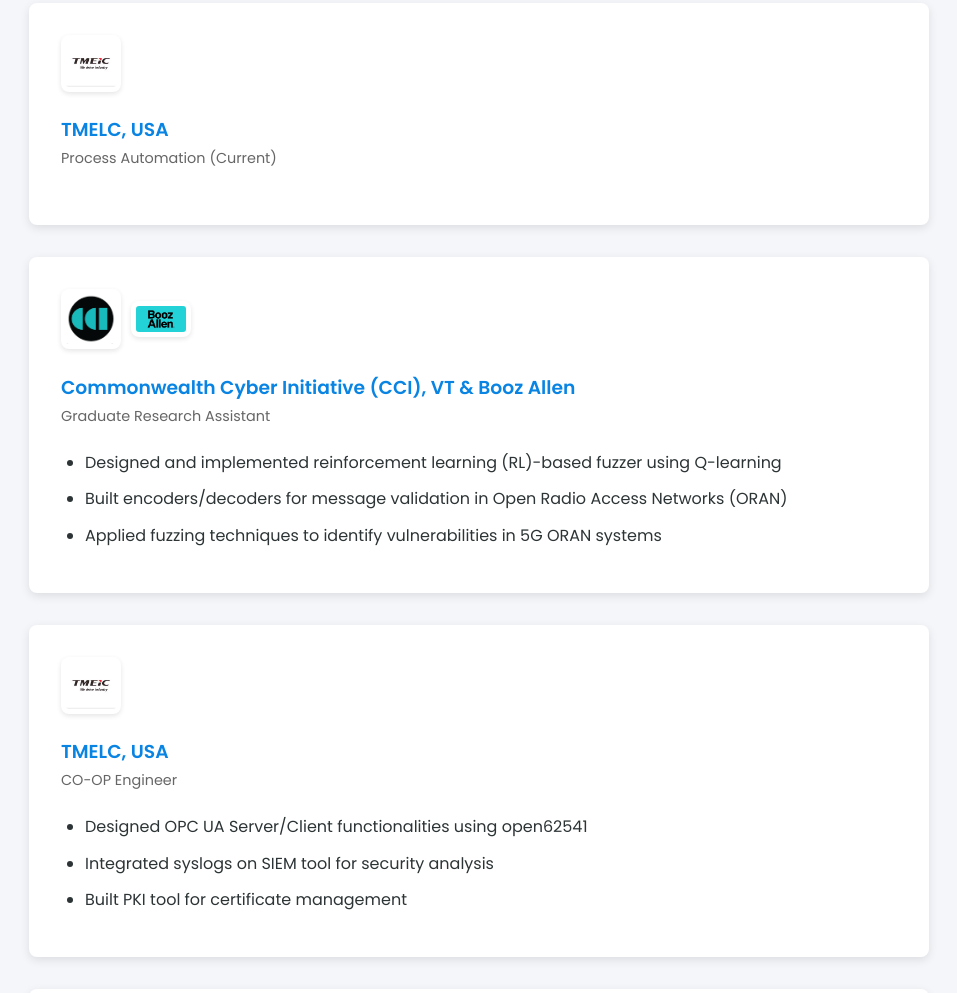
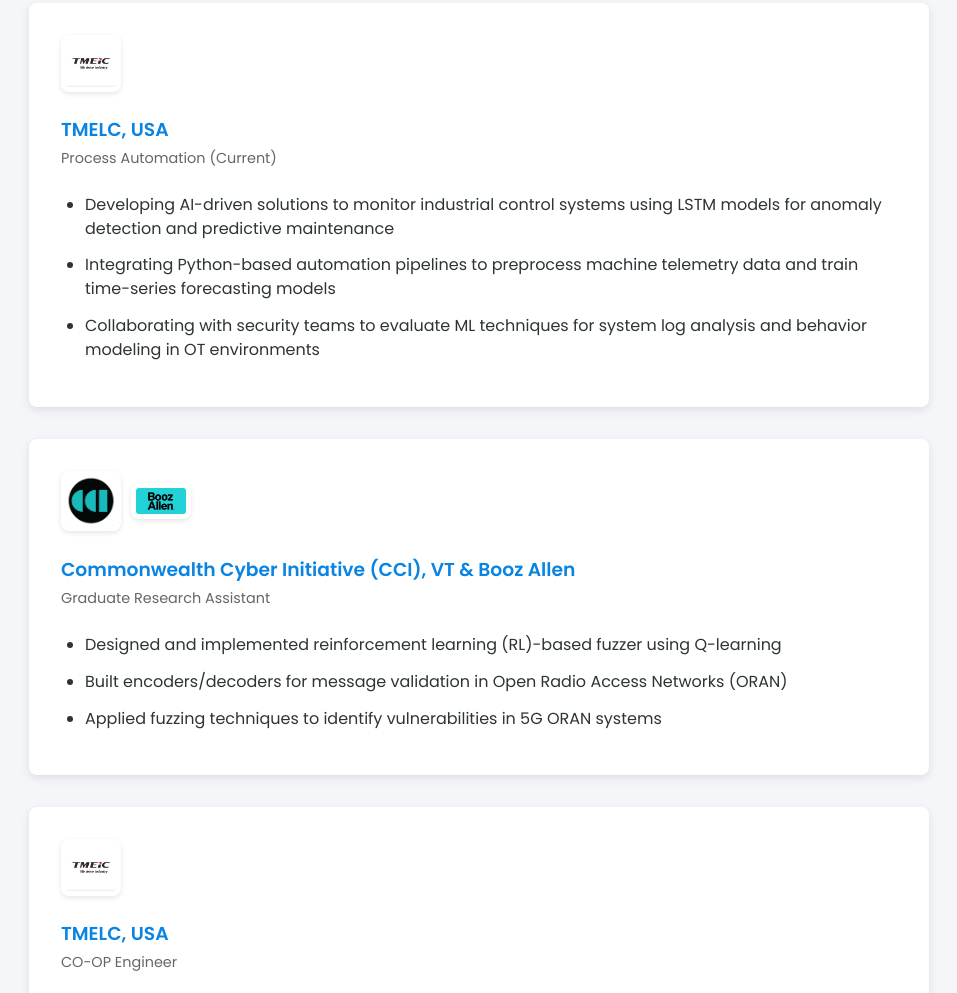
Before and after one commit to dhairya-eng/Portfolio, a plain HTML site: page index1.html in a window 1280 px wide. Shown: the part 1747-2740 px from the top of the page, without its empty margins (161-1118 px from the left). Drawn offline with nearby package versions, Linux system fonts and the light colour scheme.

Commit message:
Update index1.html

```diff
--- a/index1.html
+++ b/index1.html
@@ -101,9 +101,12 @@
                     <h3>TMELC, USA</h3>
                     <p class="text-secondary">Process Automation  (Current)</p>
                 </div>
-                <ul>
+               <ul>
+    <li>Developing AI-driven solutions to monitor industrial control systems using LSTM models for anomaly detection and predictive maintenance</li>
+    <li>Integrating Python-based automation pipelines to preprocess machine telemetry data and train time-series forecasting models</li>
+    <li>Collaborating with security teams to evaluate ML techniques for system log analysis and behavior modeling in OT environments</li>
+    </ul>
 
-                </ul>
             </div>
 
             <!-- CCI Experience -->
```
